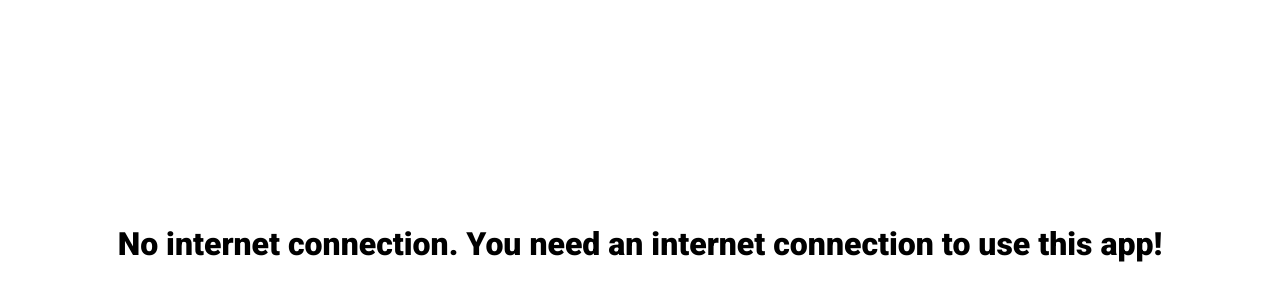
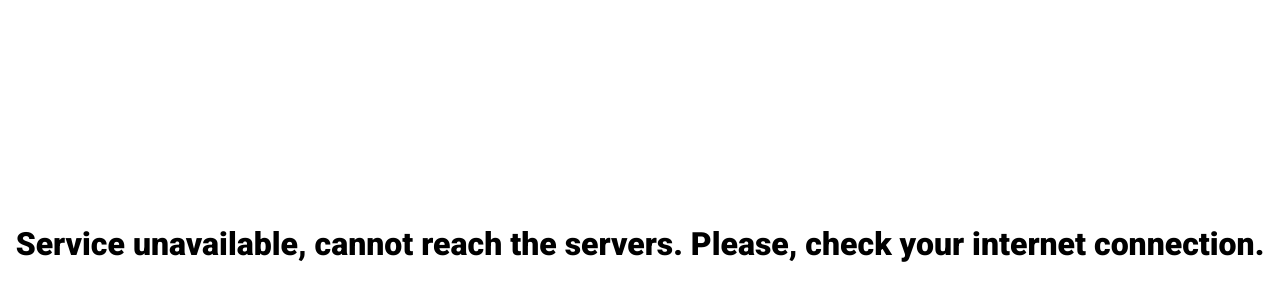
Before and after one commit to torraagus/react-weather-pwa, a React app: page public/offline.html in a window 1280 px wide. Shown: the part 164-464 px from the top of the page. Built offline with nearby package versions, Linux system fonts and the light colour scheme.

Commit message:
Update h1 tag

```diff
--- a/public/offline.html
+++ b/public/offline.html
@@ -12,7 +12,7 @@
   <body style="height: 100vh; display: flex; justify-content: center; align-items: center;">
     <noscript>You need to enable JavaScript to run this app.</noscript>
     <h1 style="font-family: 'Roboto';">
-      No internet connection. You need an internet connection to use this app!
+      Service unavailable, cannot reach the servers. Please, check your internet connection.
     </h1>
   </body>
 </html>
```
